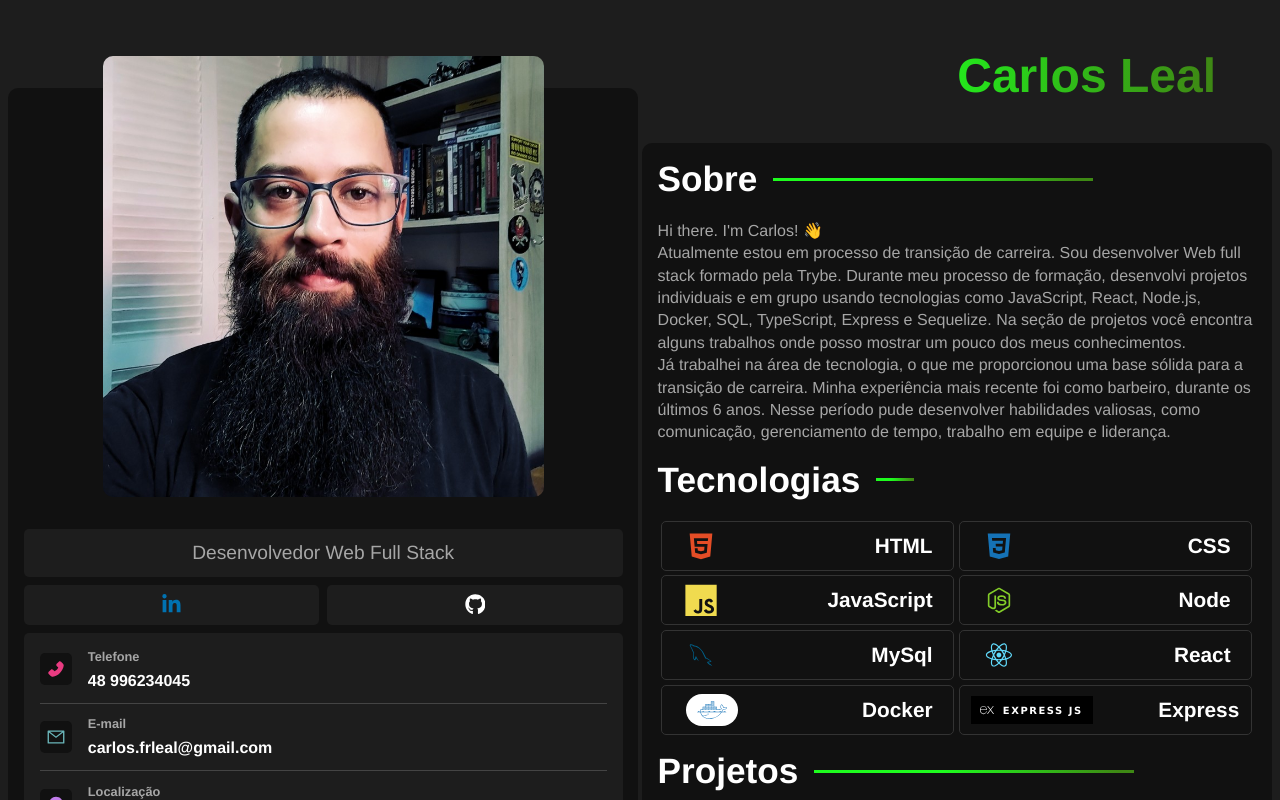
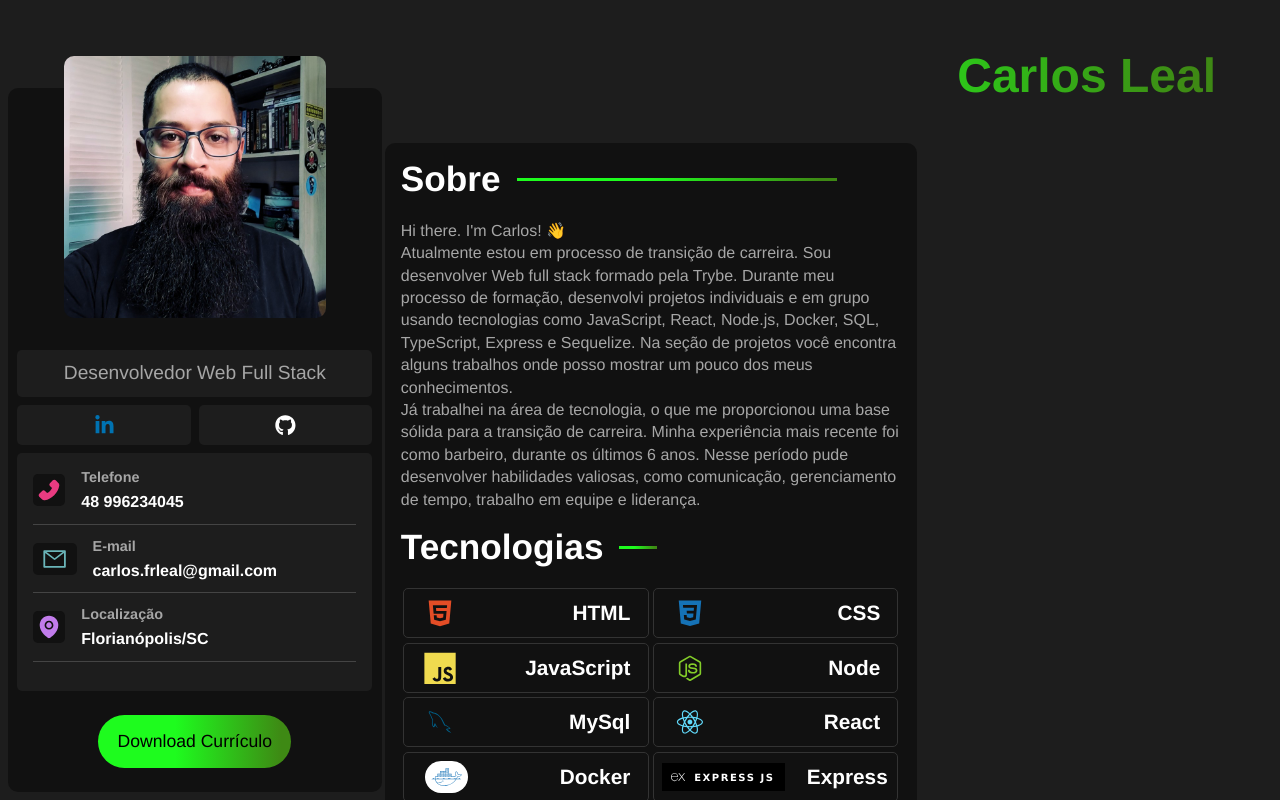
Before and after one commit to carlosleal89/portfolio, a React (Vite) app: page / in a window 1280 px wide. Shown: the top 800 px of the page. Built offline with nearby package versions, Linux system fonts and the light colour scheme.

Commit message:
ajuste conteiner informações tela 1024

```diff
--- a/src/styles/media-queries.sass
+++ b/src/styles/media-queries.sass
@@ -51,6 +51,8 @@
   #sidebar
 
     margin-top: 5rem
+    width: 40%
+    max-width: 40%
 
     img
       position: relative
@@ -62,6 +64,61 @@
     .job-title
       margin: -3rem 1rem 0
       font-size: 1.2rem
+
+  #information-container
+    // @include mixins.center
+    // flex-direction: column
+    // background-color: variables.$bg-color-secondary
+    // padding: 1rem
+    // margin-bottom: 2rem
+    // text-align: left
+    // width: 95%
+    // border-radius: variables.$card-border-radius
+
+    .info-card
+      // @include mixins.center
+      // justify-content: space-evenly
+      // gap: 1rem
+      // padding-bottom: 0rem
+      // margin-bottom: 0rem
+      // margin: 0rem
+      // border-bottom: 1px solid #444
+      // width: 100%
+
+    h3
+      color: variables.$text-color-secondary
+      font-size: .9rem
+      margin-bottom: .5rem
+
+    p
+      color: variables.$font-color
+      font-weight: bold
+      // font-size: 1.1rem
+
+    svg
+      background-color: variables.$bg-color
+      padding: 0.2rem
+      width: 2rem
+      height: 2rem
+      border-radius: variables.$card-border-radius
+
+    #phone-icon
+      color: #e93b81
+
+    #email-icon
+      color: #6ab5b9
+      width: 2.7rem
+
+    #local-icon
+      color: #c17ceb
+
+  #main-content-container
+
+    #main-content
+
+      width: 60%
+      max-width: 60%
+
 
   .tech-container
 
```
